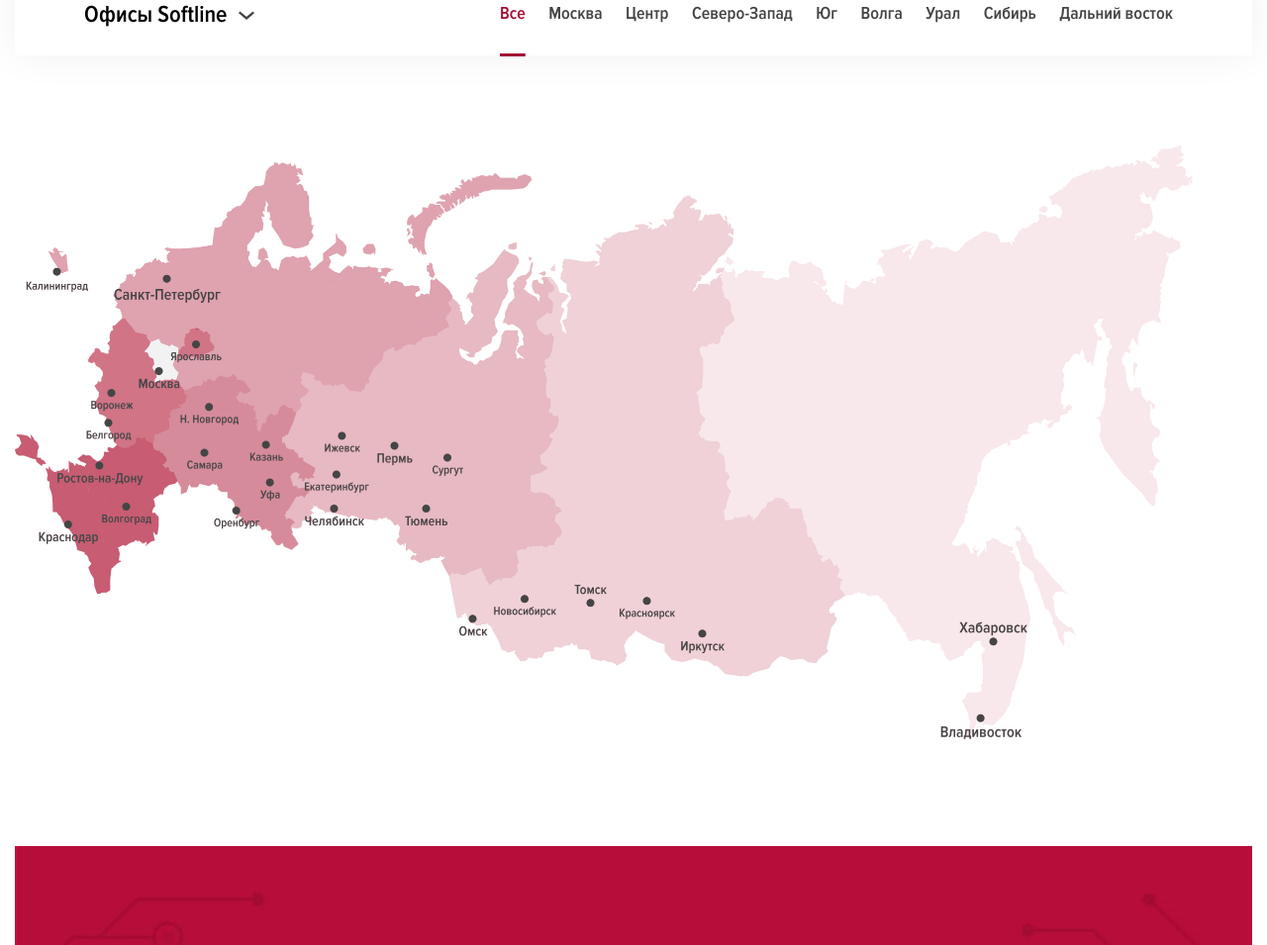
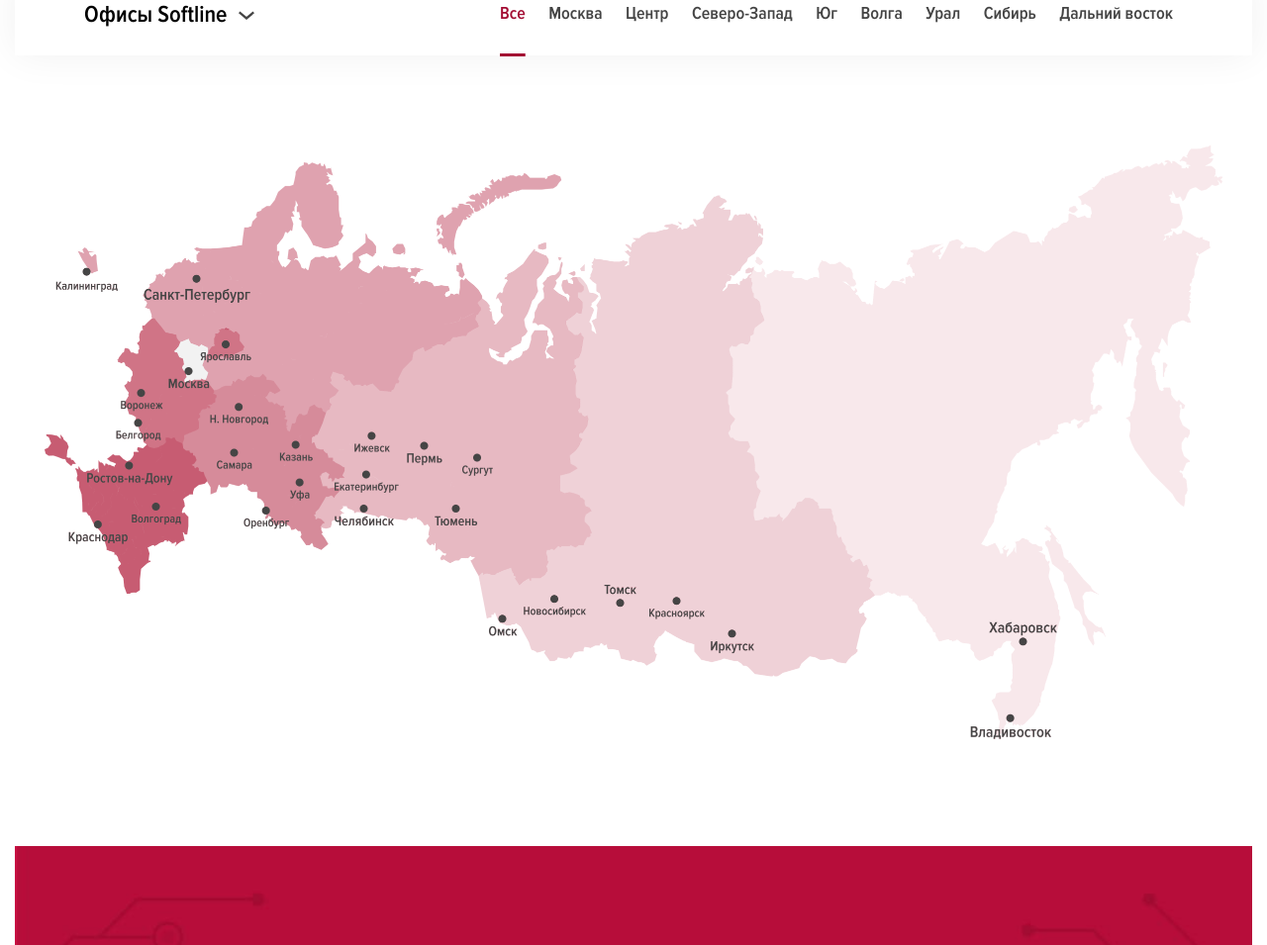
Before and after one commit to Samokhvalov0137/softline-peach, a website built with Vite: page softline-vite/index.html in a window 1280 px wide. Shown: the part 1693-2648 px from the top of the page at 99% size. Built offline with nearby package versions, Linux system fonts and the light colour scheme; a web font is replaced by a local one.

Commit message:
update padding maps

```diff
--- a/softline-vite/public/css/style.css
+++ b/softline-vite/public/css/style.css
@@ -336,10 +336,11 @@
 
 .tabcontent {
   display: none;
+  padding: 0 30px;
 }
 
 .tabcontent-img {
-  max-width: 1190px;
+  width: 100%;
 }
 
 .mission {
```
